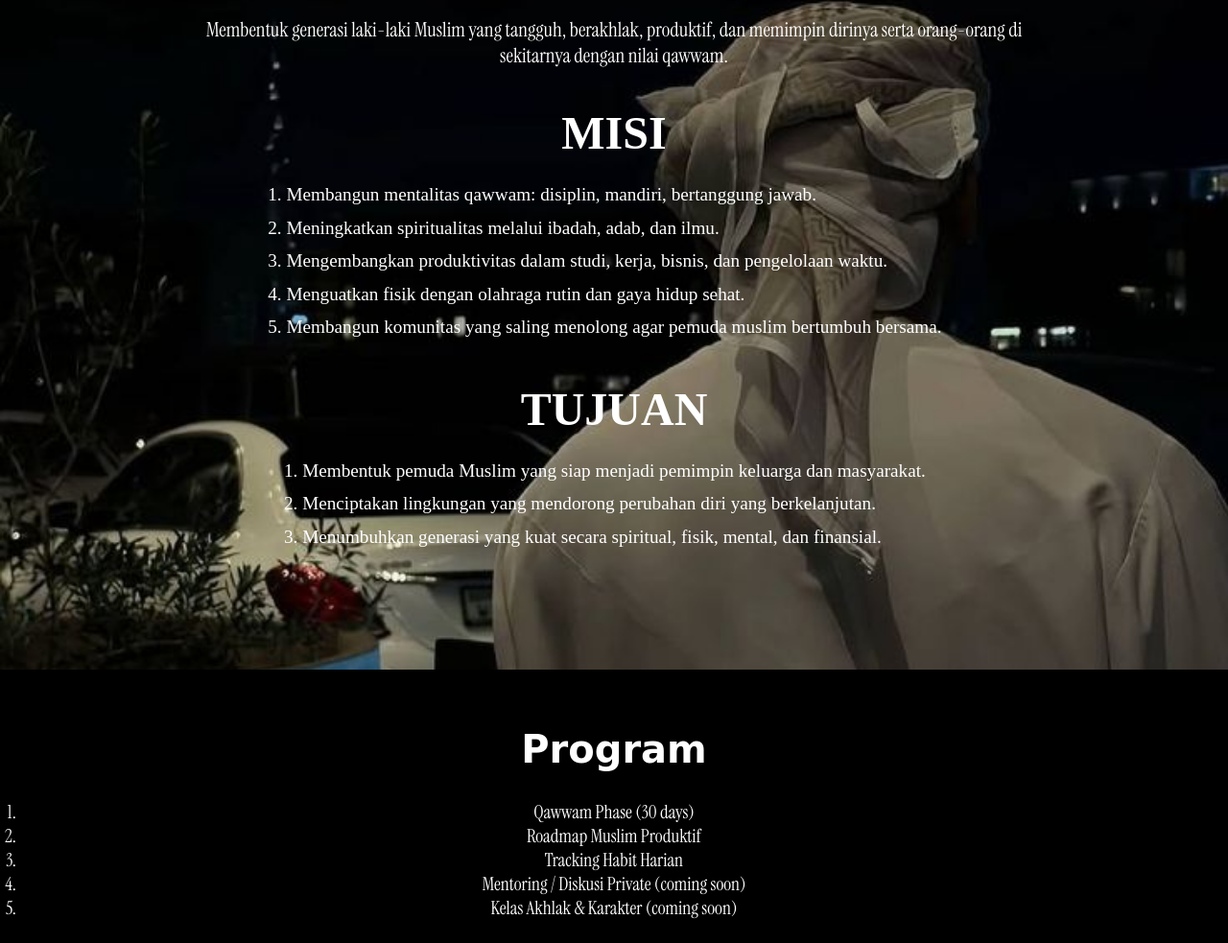
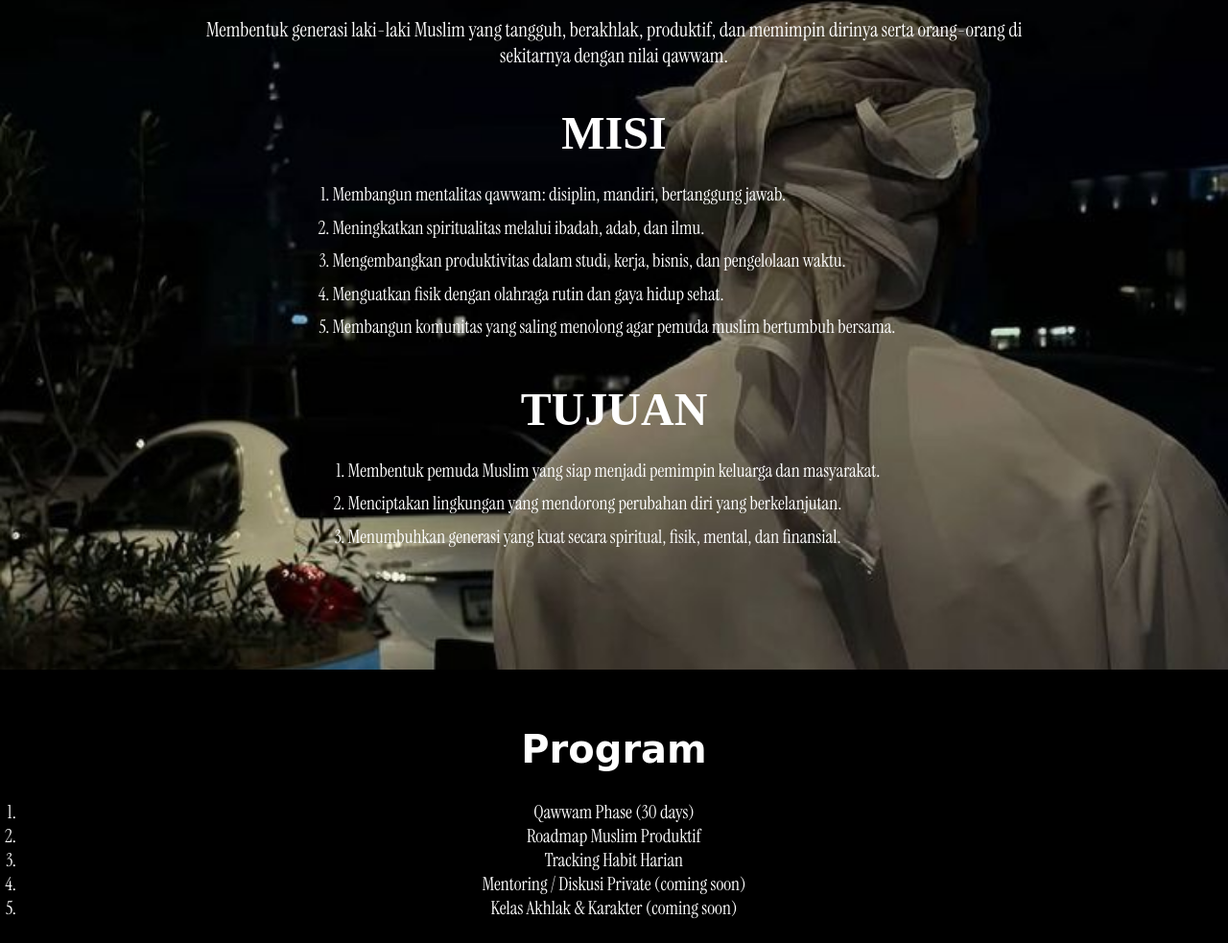
Before and after one commit to khubaibip/Project-Qawwam-Web, a plain HTML site: page index.html in a window 1280 px wide. Shown: the part 1332-2315 px from the top of the page at 96% size. Drawn offline with Linux system fonts and the light colour scheme; a web font is replaced by a local one.

Commit message:
Update styles.css

```diff
--- a/styles.css
+++ b/styles.css
@@ -161,6 +161,9 @@ header {
 }
 
 .vm-list {
+  font-family: "Instrument Serif", serif;
+  font-size: 1.3rem;
+  margin-bottom: 40px;
   text-align: left;
   font-size: 1.2rem;
   line-height: 1.8;
```
